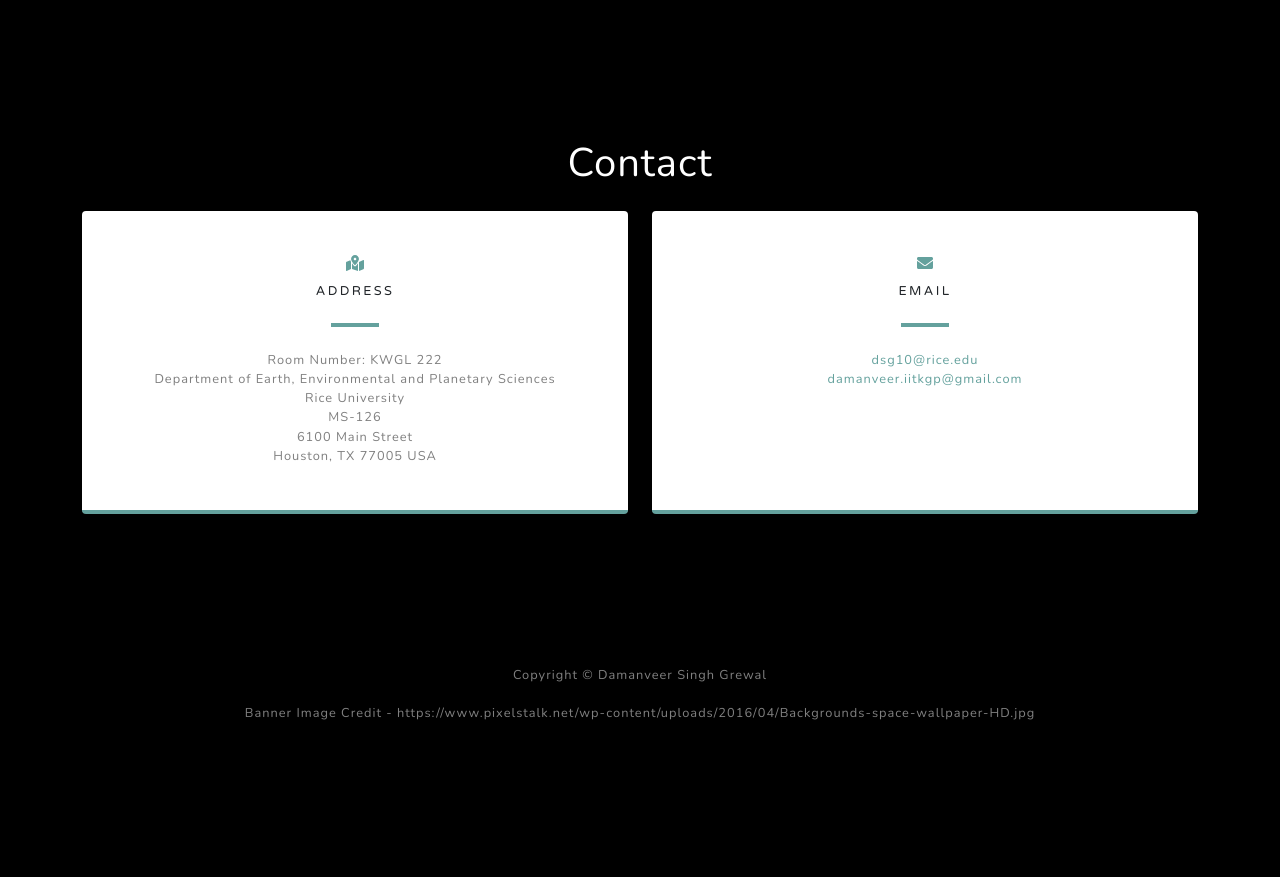
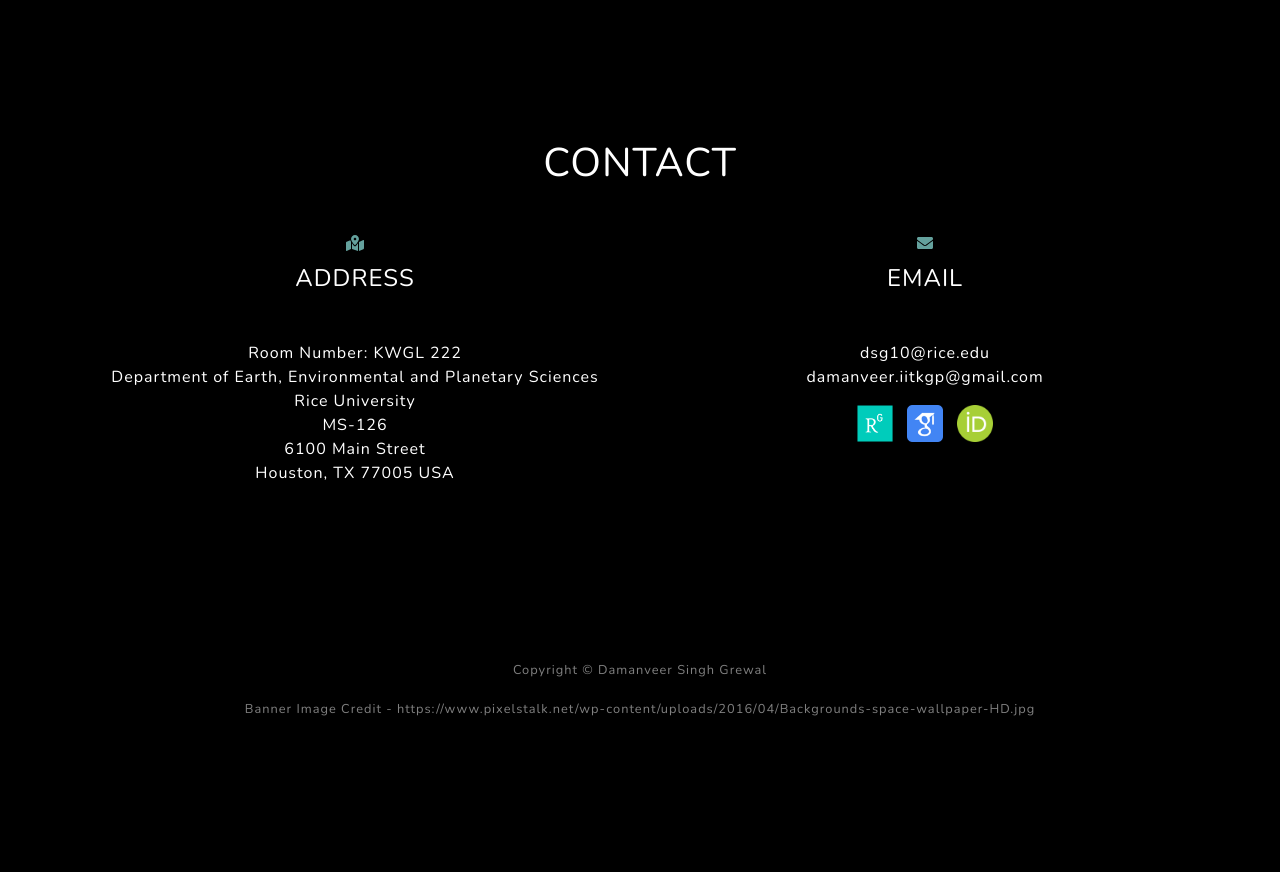
Before and after one commit to vasuhooda/vasuhooda.github.io, a plain HTML site: page index.html in a window 1280 px wide. Shown: the part 3880-4757 px from the top of the page. Drawn offline with nearby package versions, Linux system fonts and the light colour scheme.

Commit message:
update contact and cv

```diff
--- a/index.html
+++ b/index.html
@@ -301,10 +301,10 @@
         <section class="cv-section bg-black" id="cv">
             <div class="container mb5 text-center">
                 <h3 class="text-white mb-5">CV</h3>
-                <embed src="assets/CV-DSG.pdf" type="application/pdf" width="100%" height="800px" />
+                <embed src="assets/DSG-CV.pdf" type="application/pdf" width="100%" height="800px" />
                 <br />
                 <br />
-                <a class="btn btn-primary" href="assets/CV-DSG.pdf" target="_blank">Click Here To Download My CV</a>
+                <a class="btn btn-primary" href="assets/DSG-CV.pdf" target="_blank">Click Here To Download My CV</a>
             </div>
         </section>
         <section class="contact-section bg-black" id="contact">
@@ -312,33 +312,52 @@
                 <br />
                 <br />
                 <br />
-                <h1 class="text-white text-center md-4 mb-4">Contact</h1>
+                <h1 class="text-white text-center md-5 mb-4 text-uppercase">Contact</h1>
                 <div class="row">
                     <div class="col-md-6 mb-3 mb-md-0">
-                        <div class="card py-4 h-100">
-                            <div class="card-body text-center">
+                        <div class="text-white py-4 h-100">
+                            <div class=" text-center">
                                 <i class="fas fa-map-marked-alt text-primary mb-2"></i>
                                 <h4 class="text-uppercase m-0">Address</h4>
                                 <hr class="my-4" />
-                                <div class="small text-black-50">Room Number: KWGL 222</div>
-                                <div class="small text-black-50">Department of Earth, Environmental and Planetary Sciences</div>
-                                <div class="small text-black-50">Rice University</div>
-                                <div class="small text-black-50">MS-126</div>
-                                <div class="small text-black-50">6100 Main Street</div>
-                                <div class="small text-black-50">Houston, TX 77005 USA</div>
+                                <div class=" text-white">Room Number: KWGL 222</div>
+                                <div class=" text-white">Department of Earth, Environmental and Planetary Sciences</div>
+                                <div class=" text-white">Rice University</div>
+                                <div class=" text-white">MS-126</div>
+                                <div class=" text-white">6100 Main Street</div>
+                                <div class=" text-white">Houston, TX 77005 USA</div>
                             </div>
                         </div>
                     </div>
                     <div class="col-md-6 mb-3 mb-md-0">
-                        <div class="card py-4 h-100">
-                            <div class="card-body text-center">
+                        <div class=" py-4 h-100">
+                            <div class=" text-center">
                                 <i class="fas fa-envelope text-primary mb-2"></i>
-                                <h4 class="text-uppercase m-0">Email</h4>
+                                <h4 class="text-uppercase m-0 text-white">Email</h4>
                                 <hr class="my-4" />
-                                <div class="small text-black-50">
-                                    <a href="#!">dsg10@rice.edu</a>
+                                <div class=" text-white">
+                                    <a href="#!" class="text-white ">dsg10@rice.edu</a>
                                     <br />
-                                    <a href="#!">damanveer.iitkgp@gmail.com</a>
+                                    <a href="#!" class="text-white ">damanveer.iitkgp@gmail.com</a>
+                                    <div class="mt-3">
+
+                                      <a href="https://www.researchgate.net/profile/Damanveer_Grewal" target="_blank" class="pr-2">
+
+                                            <img class="img-fluid mb-3 mb-lg-0 height-2" src="assets/img/rgate.png" alt="Research gate Link" />
+
+                                    </a>
+                                    <a href="https://scholar.google.com/citations?user=MdkY71IAAAAJ&amp;hl=en" target="_blank" class="pr-2">
+
+                                          <img class="img-fluid mb-3 mb-lg-0 height-2" src="assets/img/googles.png" alt="Google Scholar Link" />
+
+                                  </a>
+
+                                  <a href="https://orcid.org/0000-0002-5653-1543" target="_blank">
+
+                                        <img class="img-fluid mb-3 mb-lg-0 height-2" src="assets/img/oid.png" alt="OID Link" />
+
+                                </a>
+                                    </div>
                                 </div>
                             </div>
                         </div>
```
Also changed, not shown: assets/img/google.png (added), assets/img/googles.png (added), css/style.css, 3 other files.
